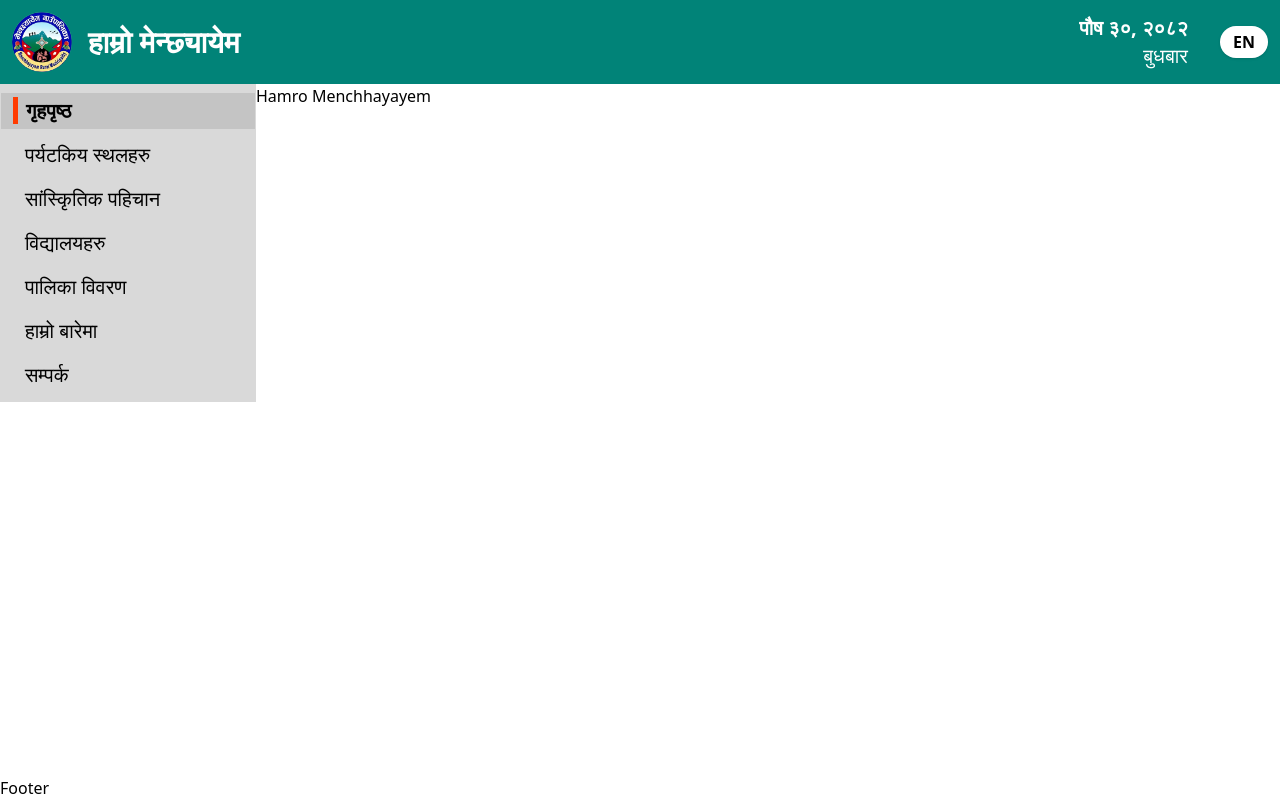
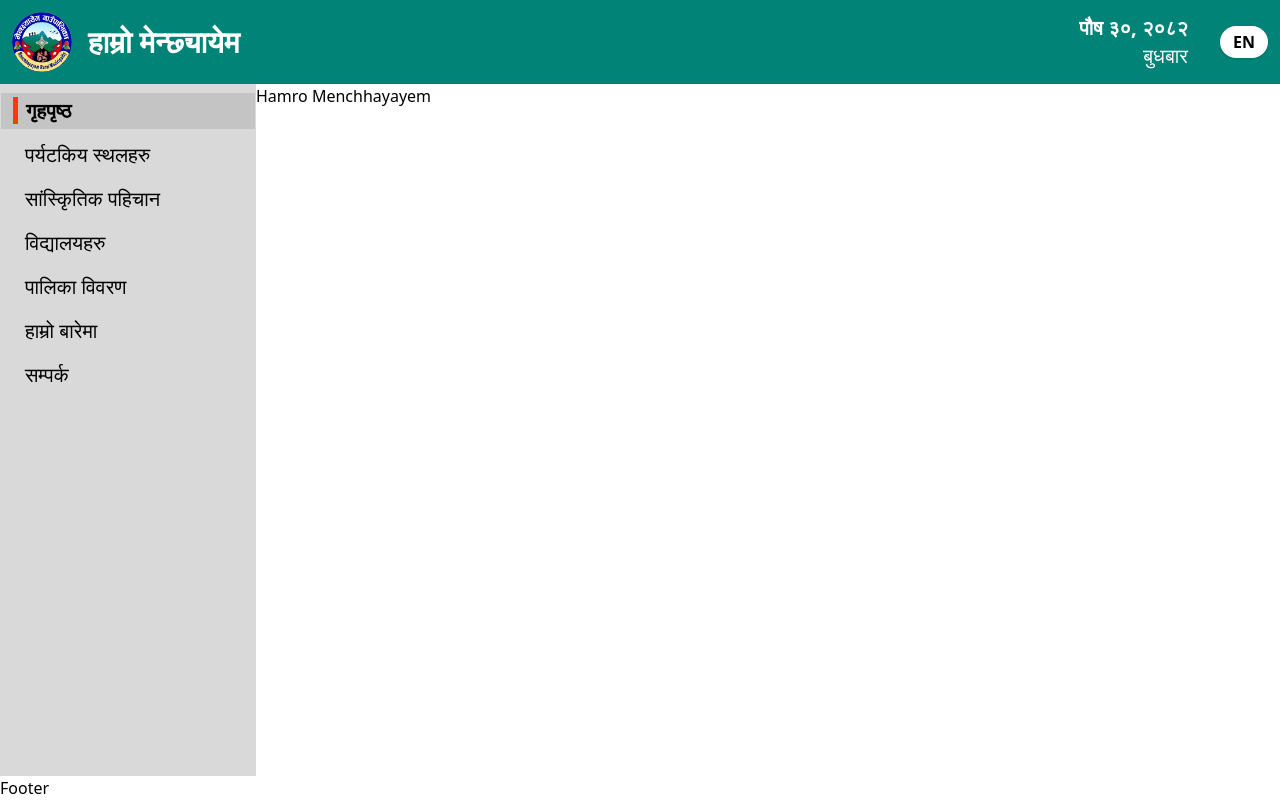
Before and after one commit to Kushal216/hamro-menchhayayem, a Next.js app: page / in a window 1280 px wide. Built offline with nearby package versions, Linux system fonts and the light colour scheme.

Commit message:
add navbar height

```diff
--- a/components/layout/Menubar.jsx
+++ b/components/layout/Menubar.jsx
@@ -17,8 +17,8 @@ const Menubar = () => {
   ];
 
   return (
-    <aside className="min-w-fit text-xl">
-      <nav className="bg-[#D9D9D9] border border-[#00000000] box-border">
+    <>
+      <nav className="bg-[#D9D9D9] border border-[#00000000] box-border min-w-fit text-xl h-full">
         <ul className="flex-row bg-[#D9D9D9]">
           {links.map((link) => {
             const isActive = pathname === link.href;
@@ -45,7 +45,7 @@ const Menubar = () => {
           })}
         </ul>
       </nav>
-    </aside>
+    </>
   );
 };
 
```
